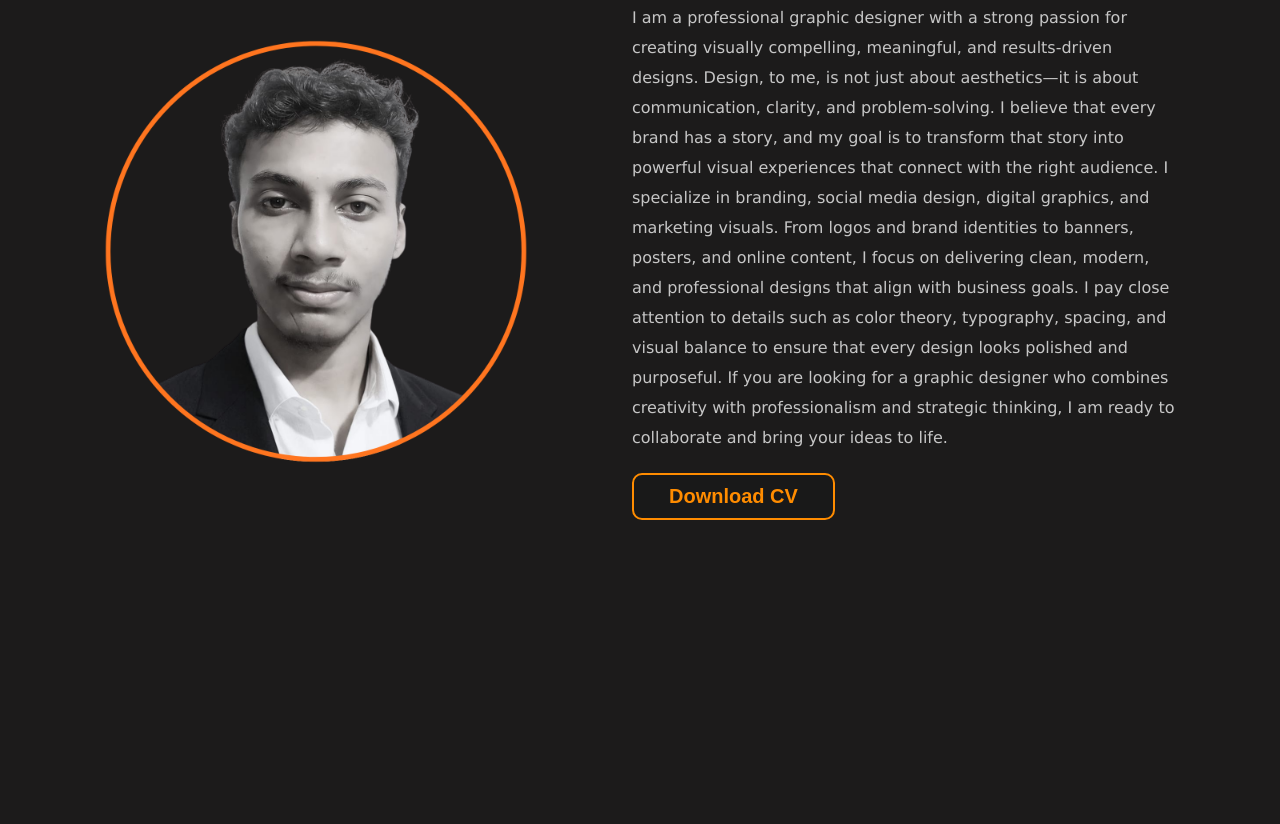
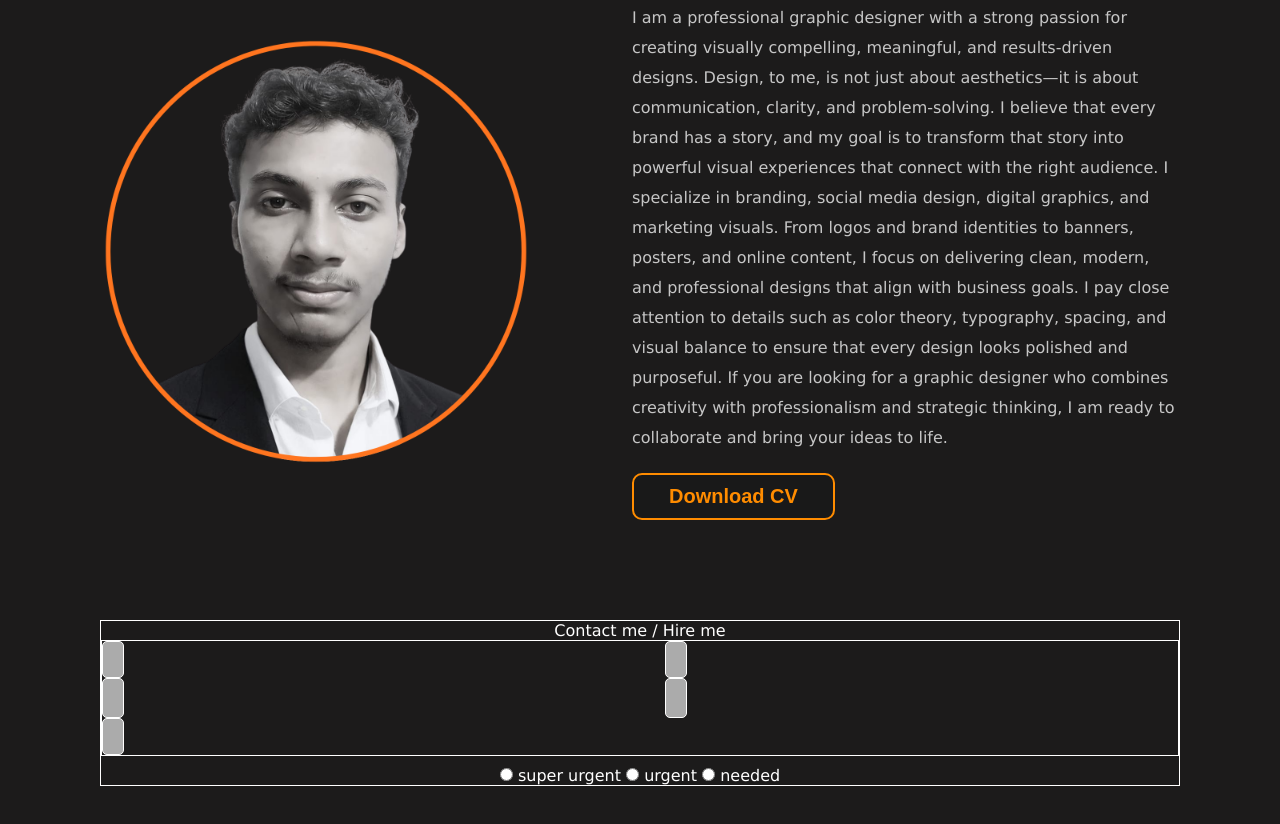
Before and after one commit to arhosain/my-website-1, a plain HTML site: page index.html in a window 1280 px wide. Shown: the part 1622-2446 px from the top of the page. Before the commit the page ends 2242 px from the top, so only its background shows below. Drawn offline with Linux system fonts and the light colour scheme.

Commit message:
added contact form

```diff
--- a/css/style.css
+++ b/css/style.css
@@ -227,3 +227,33 @@ nav li a:hover{
   line-height: 30px;
   margin-top: 60px;
 }
+
+/* contact  */
+
+
+.contact{
+  margin: 100px;
+  color: white;
+  margin-right: 100px;
+  text-align: center;
+  border: 1px solid white;
+}
+.input-1 input{
+padding: 10px;
+  width: 0%;
+  gap: 20px;
+  border-radius: 5px;
+  background-color: rgb(171, 171, 171);
+border: 1px solid white;
+
+}
+input::placeholder{
+  color: black;
+}
+.input-1{
+  display: grid;
+  grid-template-columns: repeat(2 , 1fr);
+  column-gap: 50px;
+ margin-bottom: 10px;
+  border: 1px solid white;
+}
--- a/index.html
+++ b/index.html
@@ -121,6 +121,27 @@
       </div>
     </div>
 
+    <div class="contact">
+      <div class="contact-me">
+        <legend>Contact me / Hire me</legend>
+        <div class="input-1">
+          <input placeholder="Name" type="text" name="" id="">
+          <input placeholder="Phone number" type="tel" name="" id="">
+          <input placeholder="timeline" type="datetime-local" name="" id="">
+          <input placeholder="Email" type="email" name="" id="">
+          <input placeholder="Project details" type="text">
+        </div>
+        <section class="input-2">
+        <input type="radio" name="radio" id="radio-1">
+        <label for="radio-1">super urgent</label>
+        <input type="radio" name="radio" id="radio-2">
+        <label for="radio-2"> urgent</label>
+        <input type="radio" name="radio" id="radio-3">
+        <label for="radio-3">needed</label>
+        </section>
+      </>
+    </div>
+
   </main>
   <footer>
 
```
